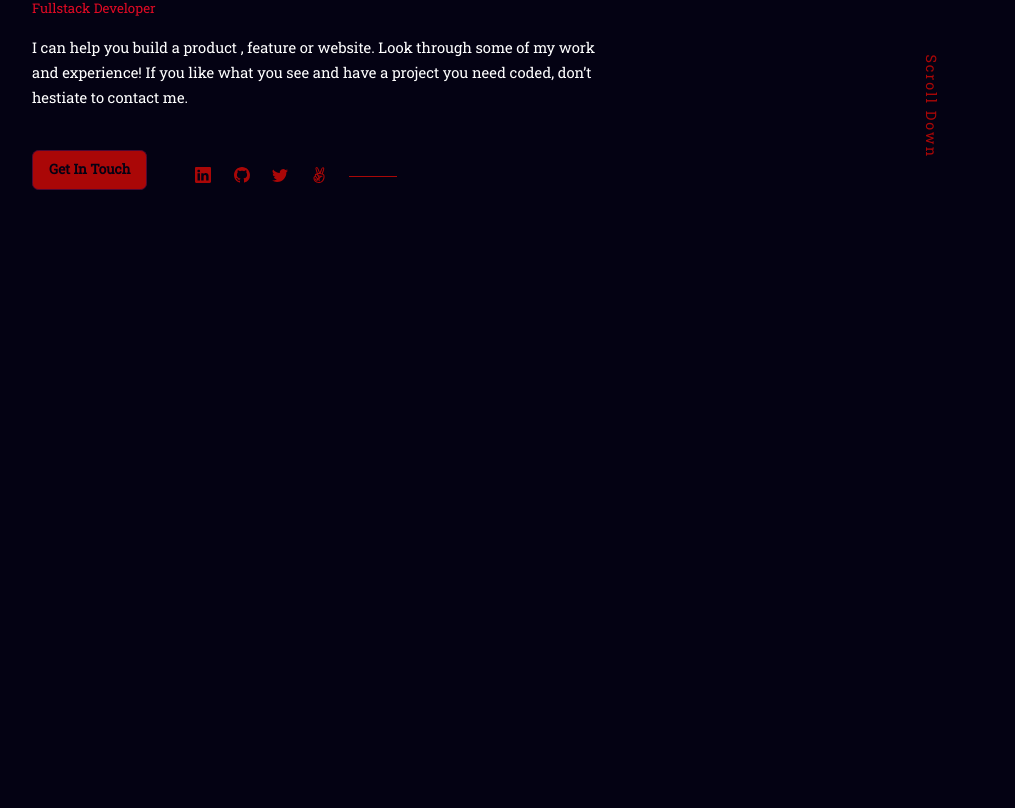
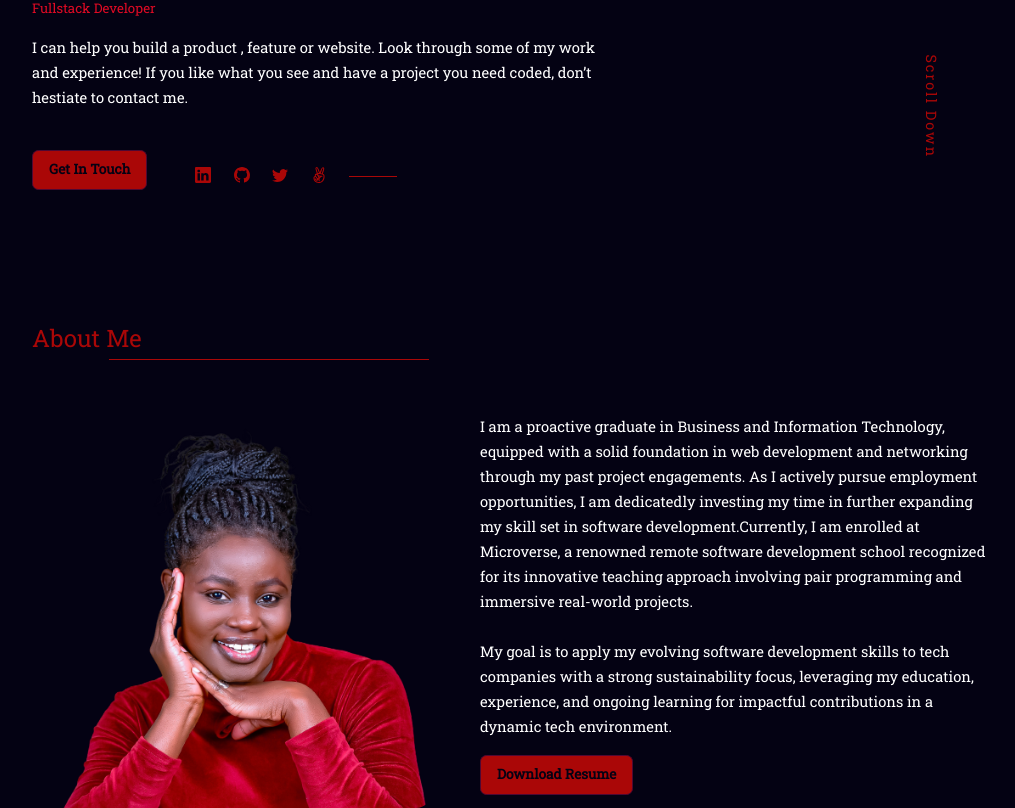
Before and after one commit to edubew/portfolio1, a React (Vite) app: page / in a window 1280 px wide. Shown: the part 222-1030 px from the top of the page, without its empty margins (128-1143 px from the left). Before the commit the page ends 800 px from the top, so only its background shows below. Built offline with nearby package versions, Linux system fonts and the light colour scheme.

Commit message:
Style the about component

```diff
--- a/src/App.jsx
+++ b/src/App.jsx
@@ -1,10 +1,12 @@
 import Header from './components/header/Header';
+import About from './components/about/About';
 
 function App() {
 
   return (
     <div>
       <Header />
+      <About />
     </div>
   )
 }
--- /dev/null
+++ b/src/components/about/about.css
@@ -0,0 +1,30 @@
+.title {
+    text-align: start;
+}
+
+.title::after {
+    content: "";
+    display: block;
+  margin-left: 8%;
+    width: 20rem;
+    height: 1px;
+    background: var(--color-primary-variant);
+}
+
+.about__container {
+  display: grid;
+  grid-template-columns: 1fr 2fr;
+  gap: 5%;
+  align-items: center;
+}
+
+.about__image {
+  width: 25rem;
+  border-radius: 1rem;
+}
+
+.resume {
+  margin-top: 1rem;
+  font-weight: 600;
+    font-size: 0.85rem;
+}
--- a/src/index.css
+++ b/src/index.css
@@ -110,6 +110,7 @@ a:hover {
 
 img {
   display: block;
+  aspect-ratio: 1/1;
   width: 100%;
   object-fit: cover;
 }
```
